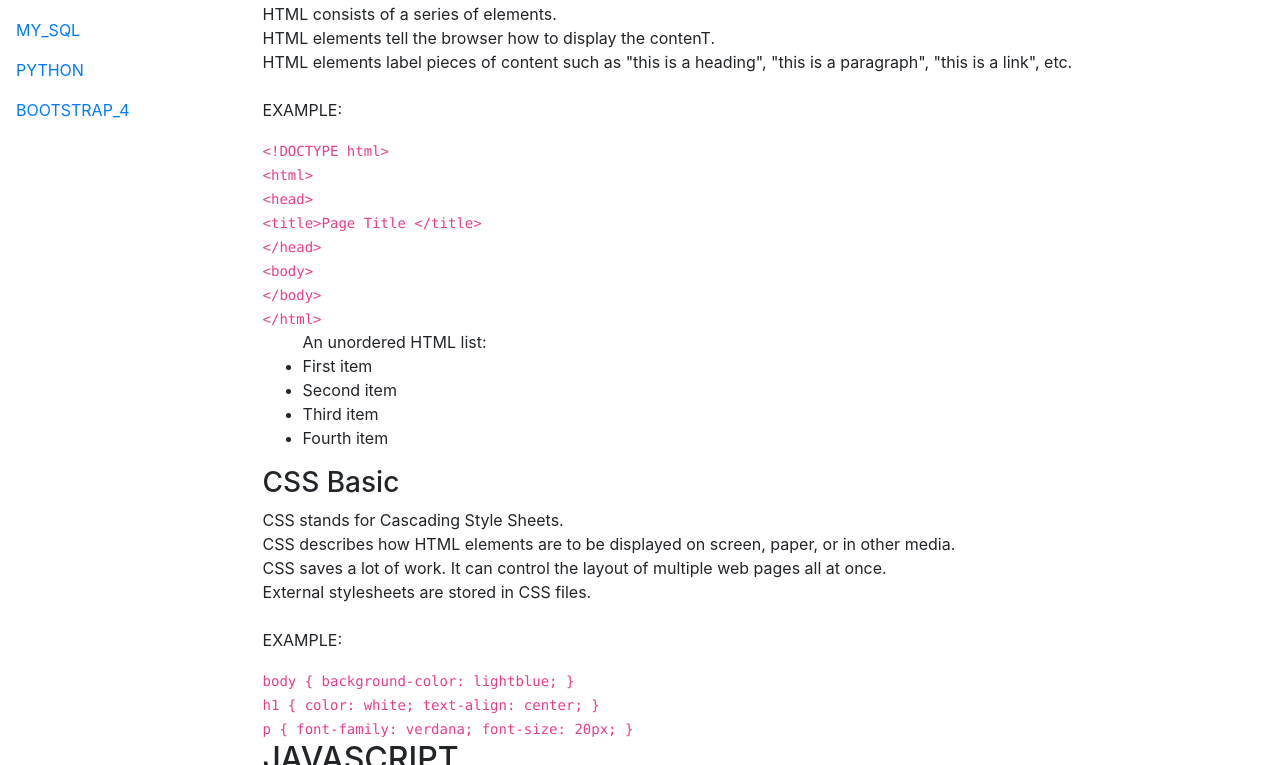
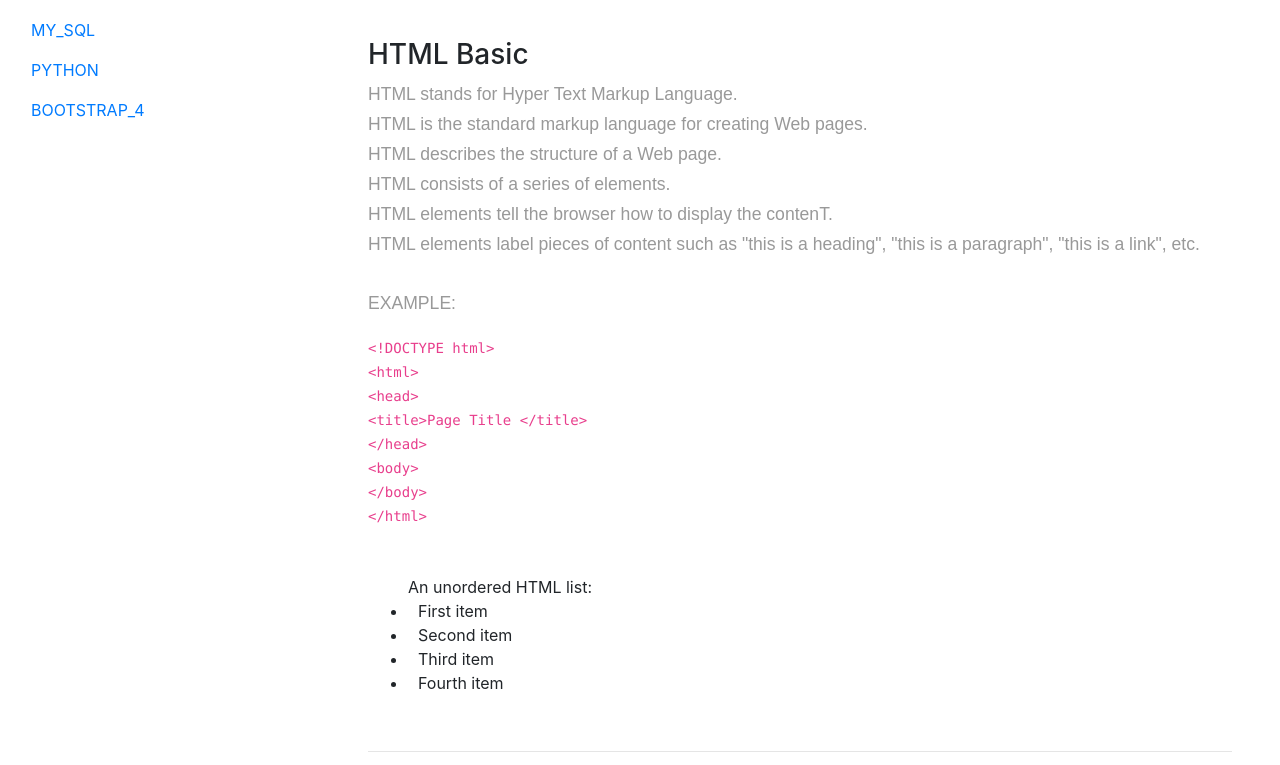
Before and after one commit to ahmadalhajh/trial_3, a plain HTML site: page index.html in a window 1280 px wide. Shown: the part 116-881 px from the top of the page. Drawn offline with nearby package versions, Linux system fonts and the light colour scheme.

Commit message:
adding css style 1

```diff
--- a/css/style.css
+++ b/css/style.css
@@ -0,0 +1,35 @@
+body {
+    font-family: 'Poppins', sans-serif;
+    background: #fafafa;
+}
+
+p {
+    font-family: 'Poppins', sans-serif;
+    font-size: 1.1em;
+    font-weight: 300;
+    line-height: 1.7em;
+    color: #999;
+}
+
+a, a:hover, a:focus {
+    color: inherit;
+    text-decoration: none;
+    transition: all 0.3s;
+}
+
+/*
+    NavBar
+*/
+
+.header {
+    padding: 30px;
+    text-align: center;
+    background: #1abc9c;
+    color: white;
+    font-size: 30px;
+}
+
+.padding-left li{
+    padding-left: 10px;
+
+}
--- a/index.html
+++ b/index.html
@@ -21,8 +21,11 @@
     <div class="container-fluid">
       <main id="main-doc" class="row">
 
-        <nav id="navbar">
+        <nav id="navbar" class="col-sm-12 col-lg-3">
+
+          <div class="navbar-header">
             <header><h2>W3 Schools.Com</h2></header>
+          </div>
 
           <ul class="list-unstyled components">
             <li>
@@ -46,10 +49,11 @@
 
         <div class="col-sm-12 col-lg-9 p-0">
           <section class="main-section" id="HTML_&_CSS">
-            <header>
+            <header class="header">
               <h2>HTML & CSS</h2>
             </header>
-
+            <div class="p-5">
+              <h3>HTML Basic</h3>
               <p class="p1">HTML stands for Hyper Text Markup Language.<br> HTML is the standard markup language for creating Web pages.<br>HTML describes the structure of a Web page.<br>HTML consists of a series of elements.
               <br>
               HTML elements tell the browser how to display the contenT.<br> HTML elements label pieces of content such as "this is a heading", "this is a paragraph", "this is a link", etc.<br><br>
@@ -66,12 +70,18 @@
                 &lt;/body><br>
                 &lt;/html><br>
               </code>
-            <ul>An unordered HTML list:
+              <br>
+              <br>
+              <ul class="padding-left">
+                An unordered HTML list:
                 <li>First item</li>
                 <li>Second item</li>
                 <li>Third item</li>
                 <li>Fourth item</li>
               </ul>
+
+              <br>
+              <hr>
 
               <h3>CSS Basic</h3>
               <p class="p2">CSS stands for Cascading Style Sheets.<br>CSS describes how HTML elements are to be displayed on screen, paper, or in other media.<br>CSS saves a lot of work. It can control the layout of multiple web pages all at once.
@@ -93,14 +103,16 @@
                   font-size: 20px;
                 }
               </code>
+            </div>
 
           </section>
 
           <section class="main-section" id="JAVASCRIPT">
-            <header>
+            <header class="header">
               <h2>JAVASCRIPT</h2>
             </header>
 
+            <div class="p-5">
               <p class="p1">JavaScript is the programming language of HTML and the Web.<br>
                 JavaScript is easy to learn.<br>
                 This tutorial will teach you JavaScript from basic to advanced.<br>
@@ -116,14 +128,14 @@
                 <li>Division</li>
                 <li>Modulos</li>
               </ul>
-
+            </div>
           </section>
 
           <section class="main-section" id="MYSQL">
-            <header>
+            <header class="header">
               <h2>MySQL</h2>
             </header>
-
+            <div class="p-5">
               <p class="p1">SQL is a standard language for storing, manipulating and retrieving data in databases. </p>
                 <p class="p2">Our SQL tutorial will teach you how to use SQL in: MySQL, SQL Server, MS Access, Oracle, Sybase, Informix, Postgres, and other database systems.<br>
                   With our online SQL editor, you can edit the SQL statements, and click on a button to view the result.<br><br>
@@ -136,14 +148,14 @@
                 <li>Numeric</li>
                 <li>Date & Time</li>
               </ul>
-
+            </div>
           </section>
 
           <section class="main-section" id="PYTHON">
-            <header>
+            <header class="header">
               <h2>PYTHON</h2>
             </header>
-
+            <div class="p-5">
               <p class="p1">Python is a programming language. </p>
               <p class="p2">Python can be used on a server to create web applications.<br>
                 Python syntax can be executed by writing directly in the Command Line:
@@ -159,14 +171,14 @@
                 <li>Mathematics</li>
                 <li>System Scripting</li>
               </ul>
-
+            </div>
           </section>
 
           <section class="main-section" id="BOOTSTRAP_4">
-            <header>
+            <header class="header">
               <h2>BOOTSTRAP 4</h2>
             </header>
-
+            <div class="p-5">
               <p class="p1">Bootstrap 4 is the newest version of Bootstrap, which is the most popular HTML, CSS, and <br>
                 JavaScript framework for developing responsive, mobile-first websites. </p>
               <p class="p2">Bootstrap 4 is the newest version of Bootstrap; with new components, faster stylesheet and more responsiveness.<br>
@@ -180,6 +192,7 @@
                 <li>Include Bootstrap 4 from a CDN</li>
                 <li>Download Bootstrap 4 from getbootstrap.com</li>
               </ul>
+            </div>
 
           </section>
         </div>
```
Lines whose indentation alone changed are shown as unchanged.
